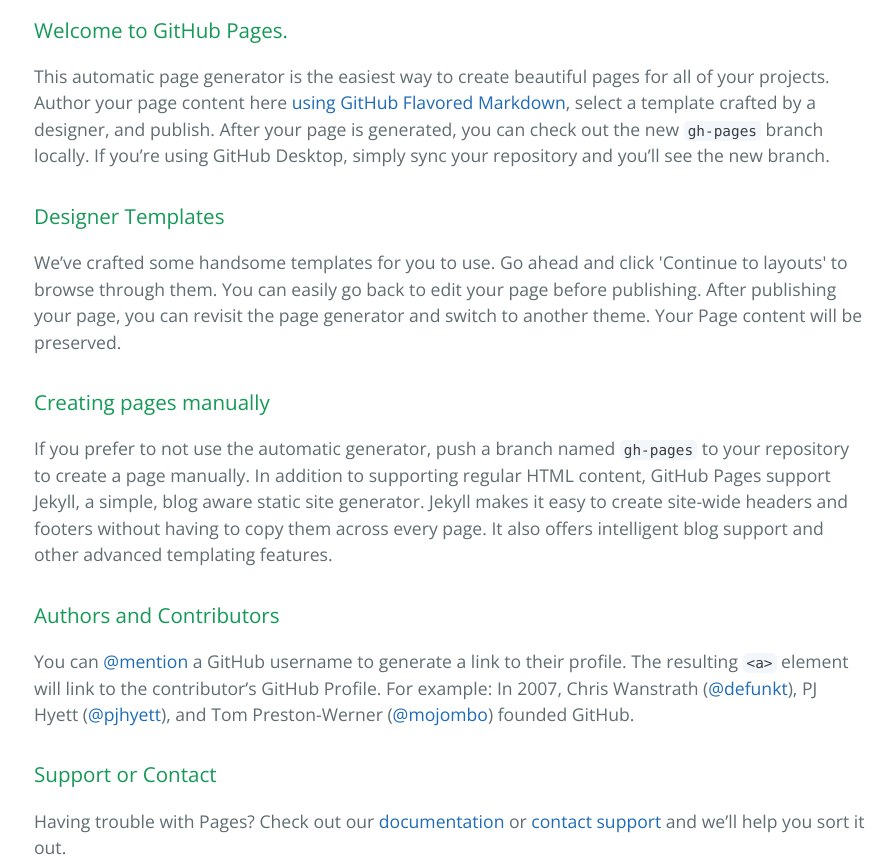
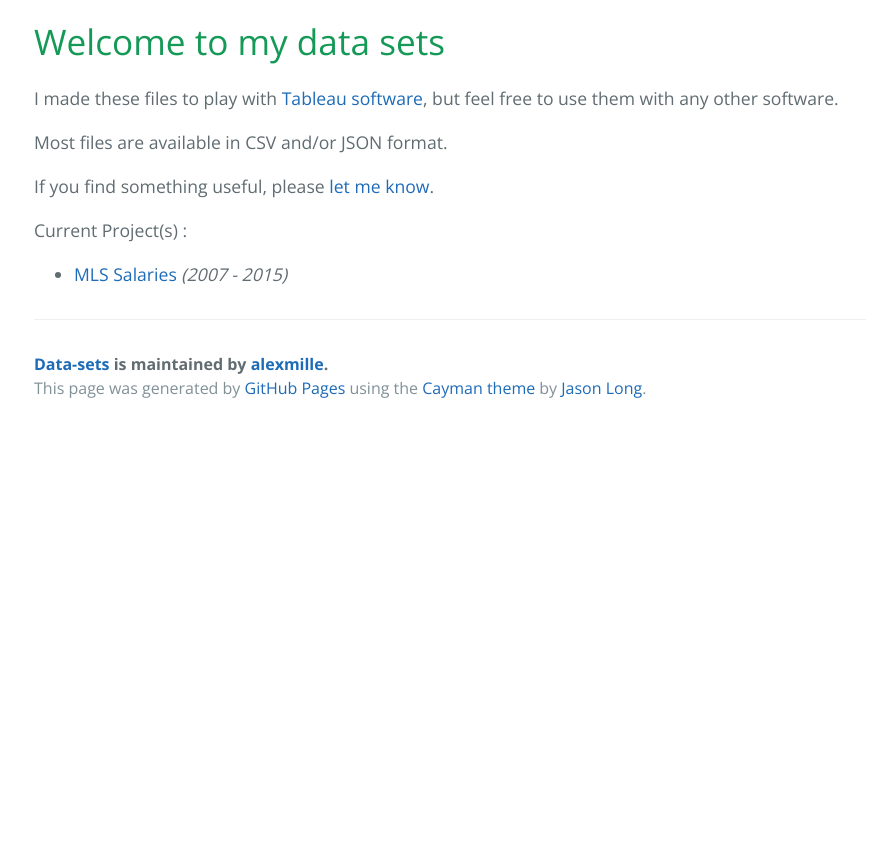
Before and after one commit to alexmille/Data-Sets, a plain HTML site: page index.html in a window 1280 px wide. Shown: the part 400-1264 px from the top of the page, without its empty margins (190-1082 px from the left). After the commit the page ends 832 px from the top, so only its background shows below. Drawn offline with nearby package versions, Linux system fonts and the light colour scheme.

Commit message:
Create gh-pages branch via GitHub

```diff
--- a/index.html
+++ b/index.html
@@ -19,30 +19,22 @@
     </section>
 
     <section class="main-content">
-      <h3>
-<a id="welcome-to-github-pages" class="anchor" href="#welcome-to-github-pages" aria-hidden="true"><span aria-hidden="true" class="octicon octicon-link"></span></a>Welcome to GitHub Pages.</h3>
+      <h1>
+<a id="welcome-to-my-data-sets" class="anchor" href="#welcome-to-my-data-sets" aria-hidden="true"><span aria-hidden="true" class="octicon octicon-link"></span></a>Welcome to my data sets</h1>
 
-<p>This automatic page generator is the easiest way to create beautiful pages for all of your projects. Author your page content here <a href="https://guides.github.com/features/mastering-markdown/">using GitHub Flavored Markdown</a>, select a template crafted by a designer, and publish. After your page is generated, you can check out the new <code>gh-pages</code> branch locally. If you’re using GitHub Desktop, simply sync your repository and you’ll see the new branch.</p>
+<p>I made these files to play with <a href="http://www.tableau.com/">Tableau software</a>, but feel free to use them with any other software.</p>
 
-<h3>
-<a id="designer-templates" class="anchor" href="#designer-templates" aria-hidden="true"><span aria-hidden="true" class="octicon octicon-link"></span></a>Designer Templates</h3>
+<p>Most files are available in CSV and/or JSON format.</p>
 
-<p>We’ve crafted some handsome templates for you to use. Go ahead and click 'Continue to layouts' to browse through them. You can easily go back to edit your page before publishing. After publishing your page, you can revisit the page generator and switch to another theme. Your Page content will be preserved.</p>
+<p>If you find something useful, please <a href="http://alexandre-mille.com/#Contact">let me know</a>.</p>
 
-<h3>
-<a id="creating-pages-manually" class="anchor" href="#creating-pages-manually" aria-hidden="true"><span aria-hidden="true" class="octicon octicon-link"></span></a>Creating pages manually</h3>
+<p>Current Project(s) :</p>
 
-<p>If you prefer to not use the automatic generator, push a branch named <code>gh-pages</code> to your repository to create a page manually. In addition to supporting regular HTML content, GitHub Pages support Jekyll, a simple, blog aware static site generator. Jekyll makes it easy to create site-wide headers and footers without having to copy them across every page. It also offers intelligent blog support and other advanced templating features.</p>
-
-<h3>
-<a id="authors-and-contributors" class="anchor" href="#authors-and-contributors" aria-hidden="true"><span aria-hidden="true" class="octicon octicon-link"></span></a>Authors and Contributors</h3>
-
-<p>You can <a href="https://help.github.com/articles/basic-writing-and-formatting-syntax/#mentioning-users-and-teams" class="user-mention">@mention</a> a GitHub username to generate a link to their profile. The resulting <code>&lt;a&gt;</code> element will link to the contributor’s GitHub Profile. For example: In 2007, Chris Wanstrath (<a href="https://github.com/defunkt" class="user-mention">@defunkt</a>), PJ Hyett (<a href="https://github.com/pjhyett" class="user-mention">@pjhyett</a>), and Tom Preston-Werner (<a href="https://github.com/mojombo" class="user-mention">@mojombo</a>) founded GitHub.</p>
-
-<h3>
-<a id="support-or-contact" class="anchor" href="#support-or-contact" aria-hidden="true"><span aria-hidden="true" class="octicon octicon-link"></span></a>Support or Contact</h3>
-
-<p>Having trouble with Pages? Check out our <a href="https://help.github.com/pages">documentation</a> or <a href="https://github.com/contact">contact support</a> and we’ll help you sort it out.</p>
+<ul>
+<li>
+<a href="https://github.com/alexmille/DataSets/tree/master/MLS-Salaries">MLS Salaries</a>  <em>(2007 - 2015)</em>
+</li>
+</ul>
 
       <footer class="site-footer">
         <span class="site-footer-owner"><a href="https://github.com/alexmille/Data-Sets">Data-sets</a> is maintained by <a href="https://github.com/alexmille">alexmille</a>.</span>
```
Also changed, not shown: params.json (+1 -1 lines).
